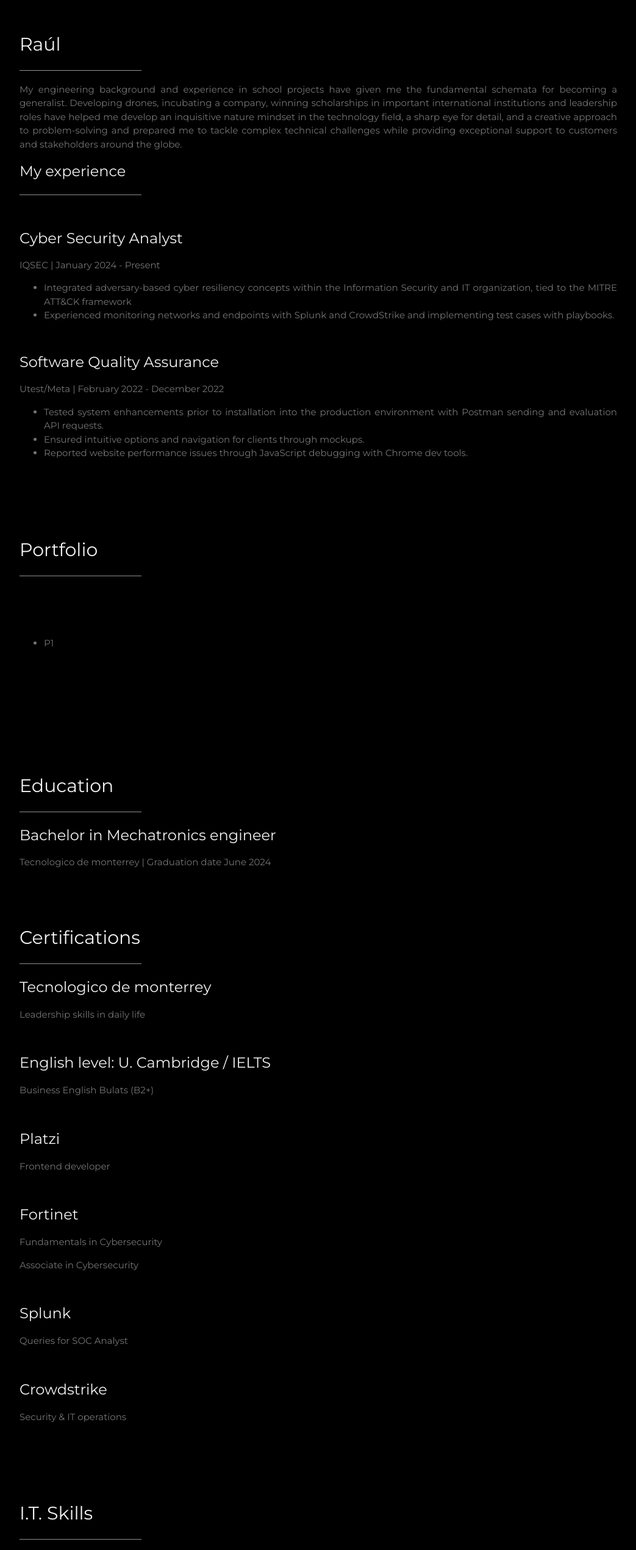
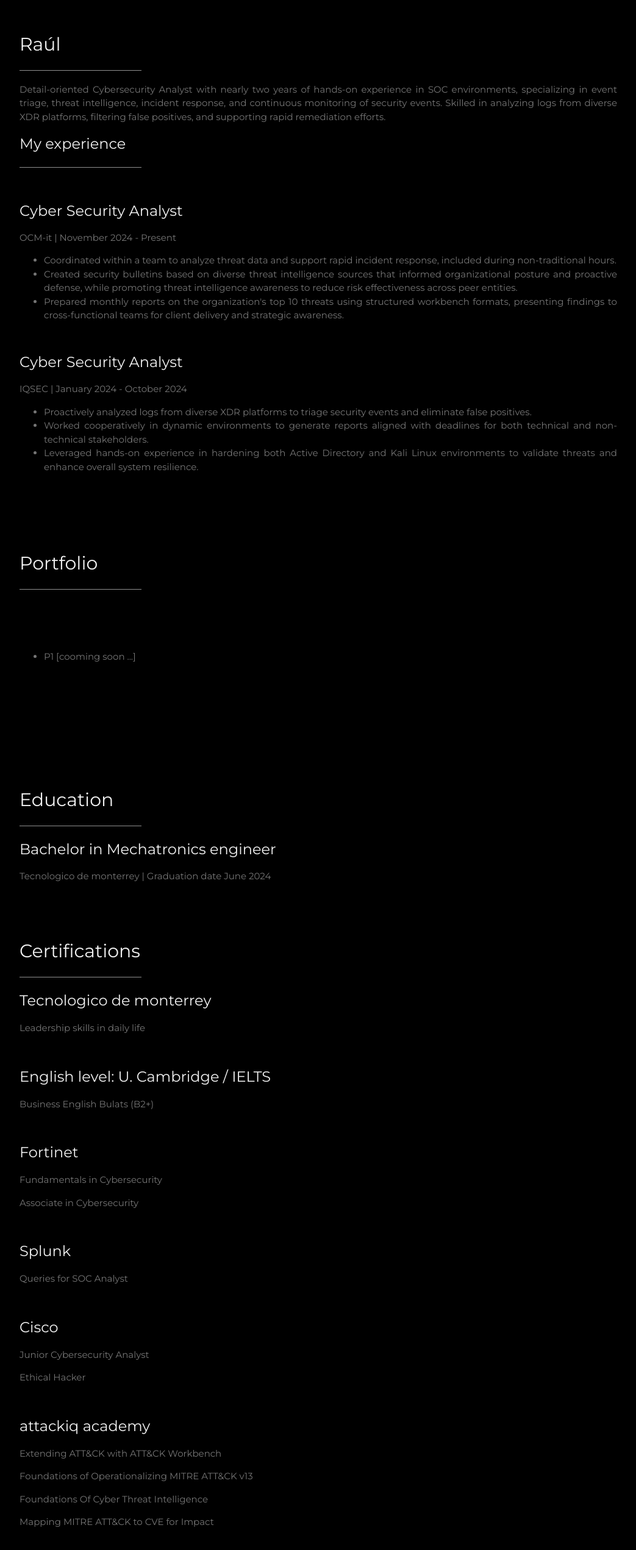
Before and after one commit to raulcast21/repositorio_portafolio, a plain HTML site: page index.html in a window 1280 px wide. Shown: the part 920-3462 px from the top of the page at 61% size, without its empty margins (178-1221 px from the left). Drawn offline with nearby package versions, Linux system fonts and the light colour scheme.

Commit message:
agregando ultimas actualizaciones para mi cv

```diff
--- a/css/style.css
+++ b/css/style.css
@@ -48,7 +48,8 @@ img{vertical-align:middle}
 }
 
 .w3-pirata{
-    margin-left:auto;margin-right:auto
+    margin-left:auto;
+    margin-right:auto;
 }
 .w3-pirata{
     max-width:980px
@@ -63,7 +64,7 @@ img{vertical-align:middle}
 
 .w3-padding-large{padding:12px 24px!important}
 
-.w3-container:after,.w3-container:before,{content:"";display:table;clear:both}
+.w3-container:after,.w3-container:before,{content:"";display:table;clear:both} no se que es hehe
 
 .w3-padding-32{padding-top:32px!important;padding-bottom:32px!important}
 
--- a/index.html
+++ b/index.html
@@ -62,7 +62,7 @@
   <div class="w3-content w3-justify w3-text-grey w3-padding-64" id="about">
     <h2 class="w3-text-light-grey">Raúl</h2>
     <hr style="width:200px" class="w3-opacity">
-    <p>My engineering background and experience in school projects have given me the fundamental schemata for becoming a generalist. Developing drones, incubating a company, winning scholarships in important international institutions and leadership roles have helped me develop an inquisitive nature mindset in the technology field, a sharp eye for detail, and a creative approach to problem-solving and prepared me to tackle complex technical challenges while providing exceptional support to customers and stakeholders around the globe.
+    <p>Detail-oriented Cybersecurity Analyst with nearly two years of hands-on experience in SOC environments, specializing in event triage, threat intelligence, incident response, and continuous monitoring of security events. Skilled in analyzing logs from diverse XDR platforms, filtering false positives, and supporting rapid remediation efforts.
     </p>
 
 
@@ -72,33 +72,25 @@
     <br>
 
     <h3 class=" w3-text-light-grey">Cyber Security Analyst</h3>
-    <p>IQSEC | January 2024 - Present
+    <p>OCM-it | November 2024 - Present
     </p>
 
     <ul>
-      <li>Integrated adversary-based cyber resiliency
-        concepts within the Information Security and IT organization,
-        tied to the MITRE ATT&CK framework </li>
-      <li>Experienced monitoring networks and endpoints
-        with Splunk and CrowdStrike
-        and implementing test cases with playbooks.</li>
+      <li>Coordinated within a team to analyze threat data and support rapid incident response, included during non-traditional hours. </li>
+      <li>Created security bulletins based on diverse threat intelligence sources that informed organizational posture and proactive defense, while promoting threat intelligence awareness to reduce risk effectiveness across peer entities.</li>
+      <li>Prepared monthly reports on the organization's top 10 threats using structured workbench formats, presenting findings to cross-functional teams for client delivery and strategic awareness.</li>
     </ul>
     <br>
 
     <!--  exp 2 -->
-    <h3 class=" w3-text-light-grey">Software Quality Assurance</h3>
-    <p>Utest/Meta |  February 2022 - December 2022
+    <h3 class=" w3-text-light-grey">Cyber Security Analyst</h3>
+    <p>IQSEC | January 2024 - October 2024
     </p>
 
     <ul class="margen_abajo">
-      <li>Tested system enhancements prior to installation
-        into the production environment with Postman sending
-        and evaluation API requests. </li>
-      <li>Ensured intuitive options and navigation
-        for clients through mockups.</li>
-      <li>Reported website performance
-        issues through JavaScript debugging with Chrome dev tools.</li>
-
+      <li>Proactively analyzed logs from diverse XDR platforms to triage security events and eliminate false positives. </li>
+      <li>Worked cooperatively in dynamic environments to generate reports aligned with deadlines for both technical and non-technical stakeholders.</li>
+      <li>Leveraged hands-on experience in hardening both Active Directory and Kali Linux environments to validate threats and enhance overall system resilience.</li>
     </ul>
 
 
@@ -111,7 +103,7 @@
     <!-- Portfolio -->
 
     <ul class="margen_abajo_mas">
-      <li>P1 </li>
+      <li>P1 [cooming soon ...]</li>
 
     </ul>
 
@@ -141,10 +133,6 @@
         <p class="margen_abajo"> Business English Bulats (B2+)   </p>
       </div>
 
-      <h3 class="w3-text-light-grey"> Platzi </h3>
-      <div class="w3-section">
-        <p class="margen_abajo"> Frontend developer  </p>
-      </div>
 
       <h3 class="w3-text-light-grey"> Fortinet </h3>
       <div class="w3-section">
@@ -157,9 +145,18 @@
         <p class="margen_abajo"> Queries for SOC Analyst   </p>
       </div>
 
-      <h3 class="w3-text-light-grey"> Crowdstrike </h3>
+      <h3 class="w3-text-light-grey"> Cisco </h3>
       <div class="w3-section">
-        <p class="margen_abajo"> Security & IT operations  </p>
+        <p> Junior Cybersecurity Analyst  </p>
+        <p class="margen_abajo"> Ethical Hacker  </p>
+      </div>
+
+      <h3 class="w3-text-light-grey"> attackiq academy</h3>
+      <div class="w3-section">
+        <p> Extending ATT&CK with ATT&CK Workbench  </p>
+        <p> Foundations of Operationalizing MITRE ATT&CK v13  </p>
+        <p> Foundations Of Cyber Threat Intelligence  </p>
+        <p class="margen_abajo"> Mapping MITRE ATT&CK to CVE for Impact  </p>
       </div>
 
     <!-- End Contact Section -->
@@ -174,6 +171,7 @@
     <h3 class=" w3-text-light-grey">Programming Languages and frameworks </h3>
     <ul>
       <li>Python </li>
+      <li>C++</li>
       <li>MySQL/SQL</li>
       <li>Java</li>
       <li>HTML </li>
@@ -184,16 +182,17 @@
 
     <h3 class=" w3-text-light-grey"> Softwares and tools</h3>
     <ul>
+      <li> Trend Mico (Vision One, Trend Cloud One, Apex one) </li>
+      <li> CrowdStrike Falcon </li>
       <li> Splunk </li>
-      <li> Postman </li>
-      <li> Visual studio code </li>
+      <li> Darktrace </li>
+      <li> Kali linux </li>
+      <li> Jira  </li>
+      <li> Office (Excel, Powerpoint, Word) </li>
+      <li> Git/GitHub </li>
+      <li> Visual studio code   </li>
+      <li> Powershell </li>
       <li> Net Beans </li>
-      <li> CrowdStrike </li>
-      <li> Git   </li>
-      <li> Github </li>
-      <li> Trello </li>
-      <li> Linux   </li>
-      <li> Powershell </li>
     </ul>
 
 
@@ -252,7 +251,6 @@
   <footer class="centrado w3-pirata hola raul-xlarge">
      <a href="https://github.com/raulcast21" target="_blank" class="fa-brands fa-github" style="color:hsl(264, 28%, 45%)">    </a>
      <a href="https://www.linkedin.com/in/raul-cruz-castrejon-2a32391a8/" target="_blank" class="fa-brands fa-linkedin" style=" color:#0a66c2">    </a>
-
   <!-- End footer -->
   </footer>
 
```
Also changed, not shown: css/w3.css, 1 other file.
